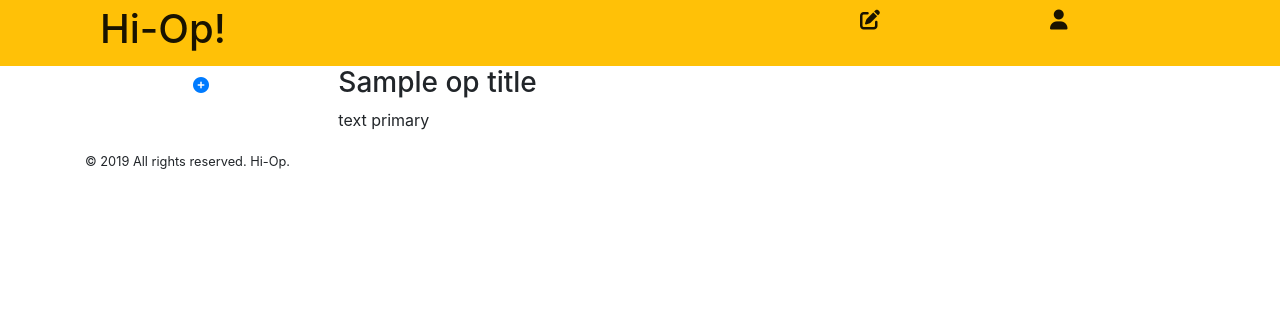
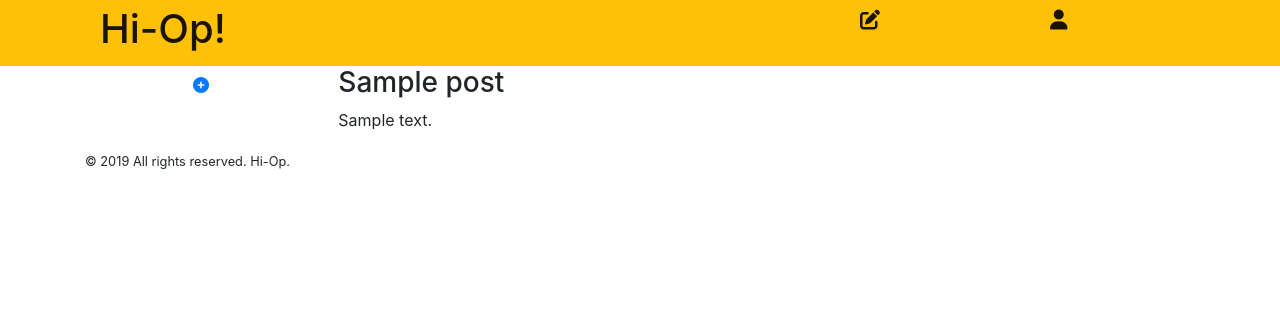
Before and after one commit to azakenaton/MESI---Gestion-Opinion-Public, a Symfony app: template MESI-IPI/templates/accueil/index.html.twig in a window 1280 px wide. Shown: the top 326 px of the page. Run offline with Twig, Linux system fonts and the light colour scheme; the template is opened without the code that fills it: most values are stand-ins (such as "Sample title", 1, 10 or a date in 2020); some libraries are stand-ins or nearby versions.

Commit message:
gestion dynamique des donnees posts

```diff
--- a/MESI-IPI/templates/accueil/index.html.twig
+++ b/MESI-IPI/templates/accueil/index.html.twig
@@ -1,6 +1,4 @@
 {% extends 'base.html.twig' %}
-
-{% block title %}Hello AccueilController!{% endblock %}
 
 {% block body %}
 
@@ -8,24 +6,23 @@
         <div class="row">
             <div class="col-10 offset-1">
                 <!--for each post-->
-{#                {% for post in posts %}#}
-                <div class="accordion post" id="post01">
+               {% for post in post_list %}
+                <div class="accordion post" id="post-{{ post.id }}">
                     <div id="headingThree">
                         <div class="row flex-wrap-reverse">
                             <div class="col-md-2 col-xs-6 center-flex">
-                                <button class="btn btn-link collapsed big-btn" type="button" data-toggle="collapse" data-target="#collapse01" aria-expanded="false" aria-controls="collapseThree">
-                                    <a href="#post01"></a>
+                                <button class="btn btn-link collapsed big-btn" type="button" data-toggle="collapse" data-target="#collapse-{{ post.id }}" aria-expanded="false" aria-controls="collapseThree">
                                     <i class="fas fa-plus-circle"></i>
                                 </button>
                             </div>
                             <div class="col-md-10 col-xs-6 ">
                                 <div class="post-preview">
-                                    <h3>{{ op_title }}</h3>
-                                    <p>text primary
+                                    <h3>{{ post.op_title }}</h3>
+                                    <p>{{ post.text_primary}}
                                     </p>
                                 </div>
-                                <div id="collapse01" class="collapse" aria-labelledby="headingThree" data-parent="#post01">
-                                    <p>text secondary
+                                <div id="collapse-{{ post.id }}" class="collapse" aria-labelledby="headingThree" data-parent="#post-{{ post.id }}">
+                                    <p>{{ post.text_secondary }}
                                     </p>
 
                                     <div class="row">
@@ -33,15 +30,15 @@
                                             <i class="fas fa-user float-left mr-3 writer-icon"></i>
                                         </div>
                                         <div class="col-10">
-                                            <p>Ecrit le 10 août 2019 par <b>Jean-Claude Vancake</b></p>
-                                            <p>En réaction à : <a href="google.fr">google.fr</a></p>
+                                            <p>Ecrit {{ post.post_date }} par <b>{{ post.post_author }}</b></p>
+                                            <p>En réaction à : <a href="{{ post.source_url }}">{{ post.source_url }}</a></p>
                                         </div>
                                     </div>
                                     <div class="row">
                                         <!--for each tag-->
-                                        <button type="button" class="btn btn-outline-warning ml-1">TagA</button>
-                                        <button type="button" class="btn btn-outline-warning ml-1">TagB</button>
-                                        <button type="button" class="btn btn-outline-warning ml-1">TagC</button>
+                                        {% for tag in post.tag_list %}
+                                            <button type="button" class="btn btn-outline-warning ml-1">{{ tag }}</button>
+                                        {% endfor %}
                                         <!--end for each tag-->
                                     </div>
                                 </div>
@@ -49,7 +46,7 @@
                         </div>
                     </div>
                 </div>
-{#                {% endfor %}#}
+               {% endfor %}
                 <!--end for each post-->
             </div>
         </div>
--- a/MESI-IPI/templates/base.html.twig
+++ b/MESI-IPI/templates/base.html.twig
@@ -2,7 +2,7 @@
 <html>
     <head>
         <meta charset="UTF-8">
-        <title>{% block title %}Welcome!{% endblock %}</title>
+        <title>{% block title %}Hi-Op!{% endblock %}</title>
         {% block stylesheets %}{% endblock %}
         <!-- Bootstrap CSS -->
         <link rel="stylesheet" href="https://stackpath.bootstrapcdn.com/bootstrap/4.3.1/css/bootstrap.min.css" integrity="sha384-ggOyR0iXCbMQv3Xipma34MD+dH/1fQ784/j6cY/iJTQUOhcWr7x9JvoRxT2MZw1T" crossorigin="anonymous">
@@ -10,6 +10,7 @@
         <script src="https://kit.fontawesome.com/fcda6e7ddf.js"></script>
 
         {{ encore_entry_link_tags('app') }}
+
     </head>
     <body>
         <nav class="navbar-light bg-warning">
--- a/MESI-IPI/templates/connexion/index.html.twig
+++ b/MESI-IPI/templates/connexion/index.html.twig
@@ -1,6 +1,4 @@
 {% extends 'base.html.twig' %}
-
-{% block title %}Hello ConnexionController!{% endblock %}
 
 {% block body %}
 
--- a/MESI-IPI/templates/enregistrement/index.html.twig
+++ b/MESI-IPI/templates/enregistrement/index.html.twig
@@ -1,6 +1,4 @@
 {% extends 'base.html.twig' %}
-
-{% block title %}Hello EnregistrementController!{% endblock %}
 
 {% block body %}
 
--- a/MESI-IPI/templates/redaction/index.html.twig
+++ b/MESI-IPI/templates/redaction/index.html.twig
@@ -1,6 +1,4 @@
 {% extends 'base.html.twig' %}
-
-{% block title %}Hello RedactionController!{% endblock %}
 
 {% block body %}
     <div class="container">
```
Also changed, not shown: MESI-IPI/src/Controller/AccueilController.php (+42 -4 lines).
